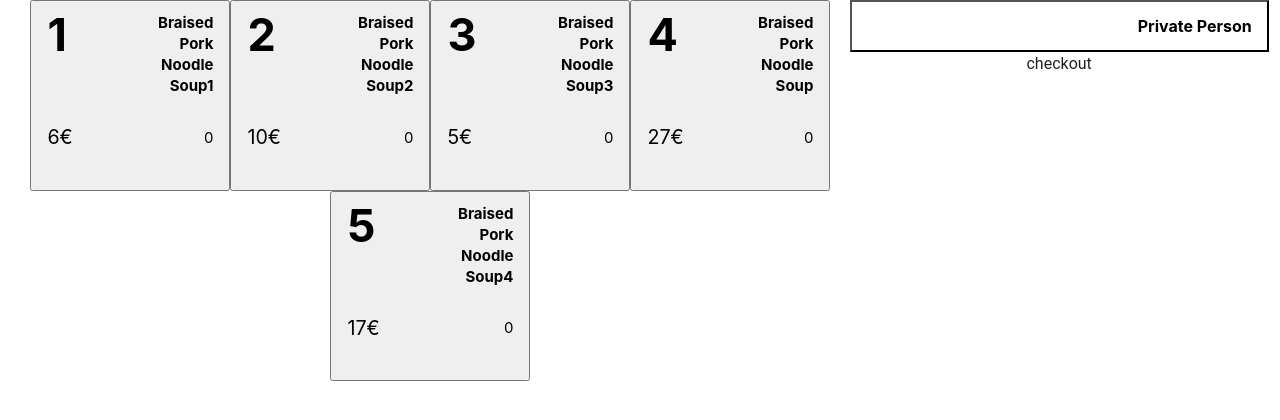
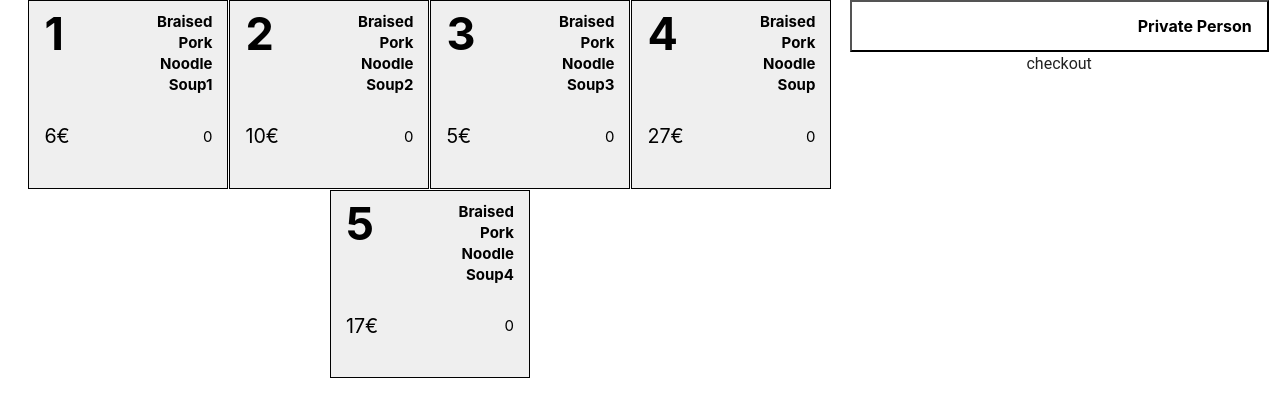
Before and after one commit to devmc-ee/pors, a React (Create React App) app: page / in a window 1280 px wide. Shown: the top 420 px of the page. Built offline with nearby package versions, Linux system fonts and the light colour scheme.

Commit message:
MP-5 add orderList and items

```diff
--- a/src/components/KeyBoard/KeyBoard.tsx
+++ b/src/components/KeyBoard/KeyBoard.tsx
@@ -12,7 +12,6 @@ const KeyBoard: KeyBoard = ({ menuData }: KeyboardProps) => {
 
     return menuData.length > 0 ? (
         <div className="keyboard">
-            {' '}
             {menuData.map((item, i) => (
                 <MenuItemButton key={i} {...item} />
             ))}
--- a/src/components/MenuItemButton/styles/MenuItemButton.css
+++ b/src/components/MenuItemButton/styles/MenuItemButton.css
@@ -1,6 +1,9 @@
 .menu-item {
     padding: 10px 15px;
     width: 200px;
+    margin-right: 1px;
+    margin-bottom: 1px;
+    border: 1px solid black;
 }
 .menu-item__row {
     display: flex;
--- a/src/components/OrderItem/styles/OrderItem.css
+++ b/src/components/OrderItem/styles/OrderItem.css
@@ -5,6 +5,9 @@
     align-items: flex-start;
     padding: 20px 18px;
     background-color: transparent;
+    margin-top: 1px;
+    border: 1px solid black;
+    cursor: pointer;
 }
 .order-item-btn__value{
     display: flex;
--- a/src/components/OrderList/OrderList.tsx
+++ b/src/components/OrderList/OrderList.tsx
@@ -14,7 +14,7 @@ const OrderList = (): JSX.Element => {
             ...product[0],
             amount: order[item],
         };
-        orderList.unshift(<OrderItem key={item} {...args} />);
+        orderList.push(<OrderItem key={item} {...args} />);
     }
     return <> {orderList}</>;
 };
```
